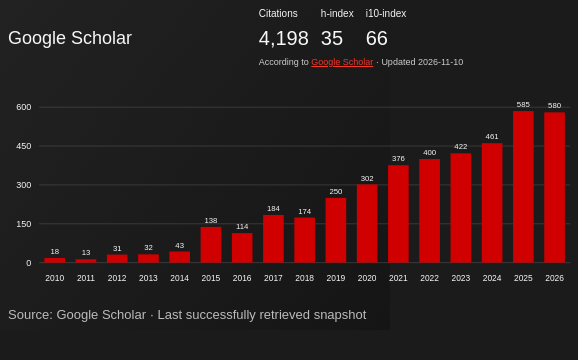
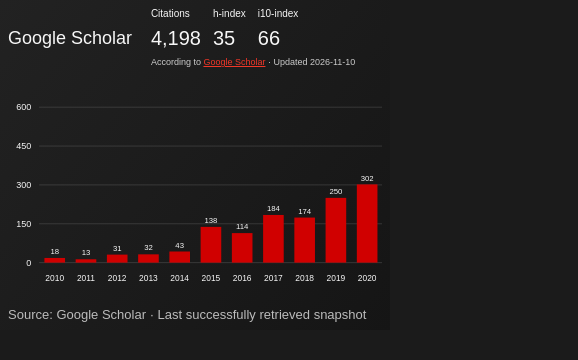
Before and after one commit to vdo6/google-scholar-widget, a plain HTML site: page index.html in a window 390 px wide. Shown: the whole page, 578 px wide, since content can reach past the window. Drawn offline with Linux system fonts and the light colour scheme.

Commit message:
Add responsive styles for scholar section

```diff
--- a/index.html
+++ b/index.html
@@ -93,7 +93,59 @@
   .scholar .source {
     font-size: 9px;
   }
+
 }
+
+/* En-tête compact, graphique pleine largeur */
+
+.scholar {
+  display: grid;
+  grid-template-columns: 300px minmax(0, 1fr);
+  column-gap: 30px;
+  width: 100%;
+  max-width: 940px;
+}
+
+.scholar h2 {
+  grid-column: 1;
+  grid-row: 1 / 3;
+  align-self: center;
+}
+
+.scholar .metrics {
+  grid-column: 2;
+  grid-row: 1;
+  justify-self: start;
+}
+
+.scholar .source {
+  grid-column: 2;
+  grid-row: 2;
+  justify-self: start;
+}
+
+/* Graphique sur toute la largeur */
+.scholar .scroll,
+.scholar .note {
+  grid-column: 1 / -1;
+  width: 100%;
+  min-width: 0;
+}
+
+.scholar .scroll svg {
+  display: block;
+  width: 100%;
+  height: auto;
+}
+
+/* Adaptation aux petits écrans */
+@media (max-width: 600px) {
+  .scholar {
+    grid-template-columns: minmax(120px, 35%) minmax(0, 1fr);
+    column-gap: 12px;
+  }
+}
+
 </style></head>
 <body><section class="scholar" aria-labelledby="title"><h2 id="title">Google Scholar</h2><div class="metrics"><div><span class="metric-label">Citations</span><span class="metric-value" id="citations">—</span></div><div><span class="metric-label">h-index</span><span class="metric-value" id="hindex">—</span></div><div><span class="metric-label">i10-index</span><span class="metric-value" id="i10index">—</span></div></div><p class="source">According to <a href="https://scholar.google.com/citations?user=Xa97hl4AAAAJ&amp;hl=en" target="_blank" rel="noopener noreferrer">Google Scholar</a> · <span id="updated">Awaiting first successful update</span></p><div class="scroll"><svg id="chart" role="img" aria-label="Annual citations chart" viewBox="0 0 880 310" preserveAspectRatio="xMidYMid meet"><text x="20" y="90" font-size="16">Annual citation data unavailable until first update</text></svg></div><p class="note" id="status">The chart uses the last successfully retrieved values, not live requests to Google Scholar.</p></section>
 <script>
```
